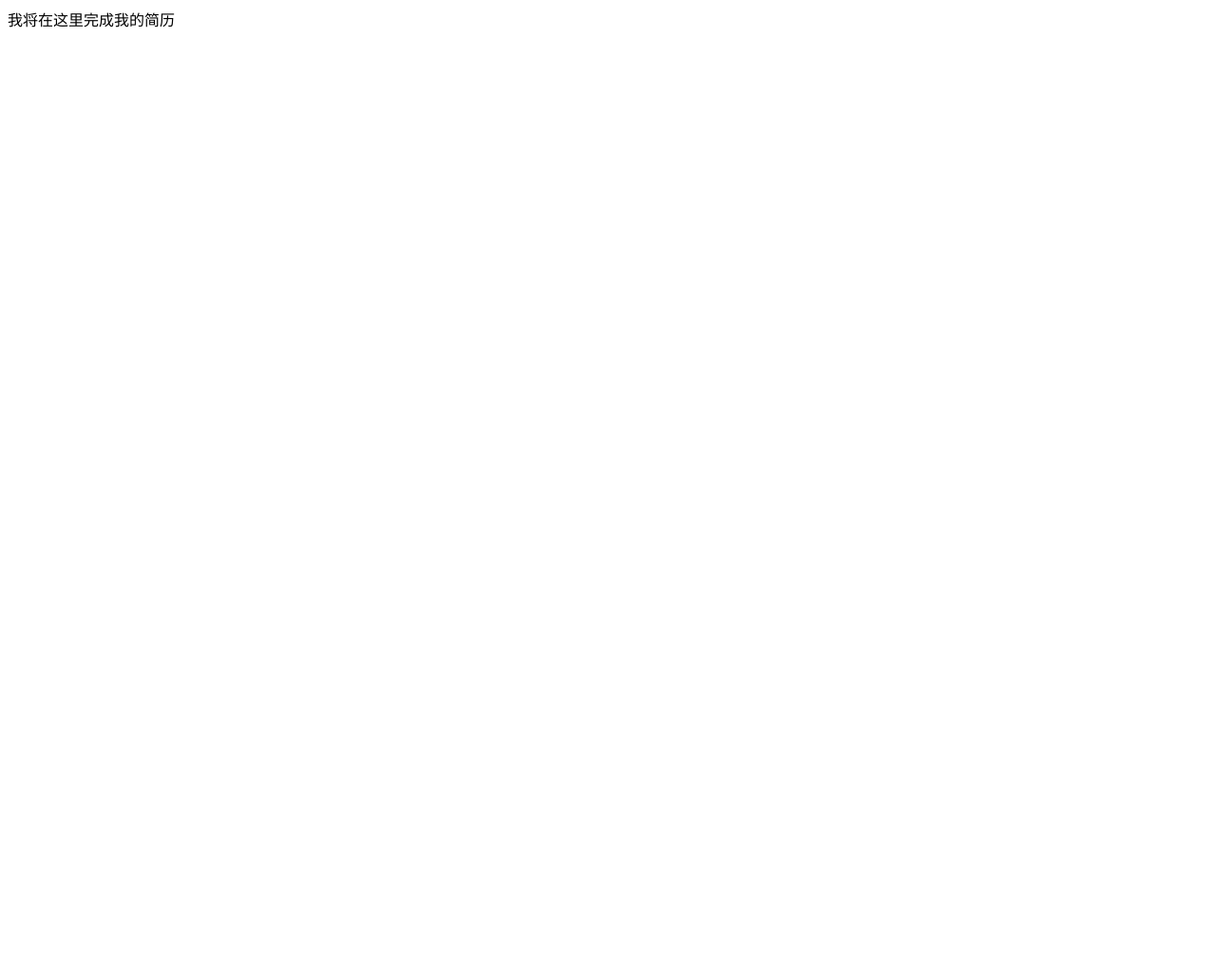
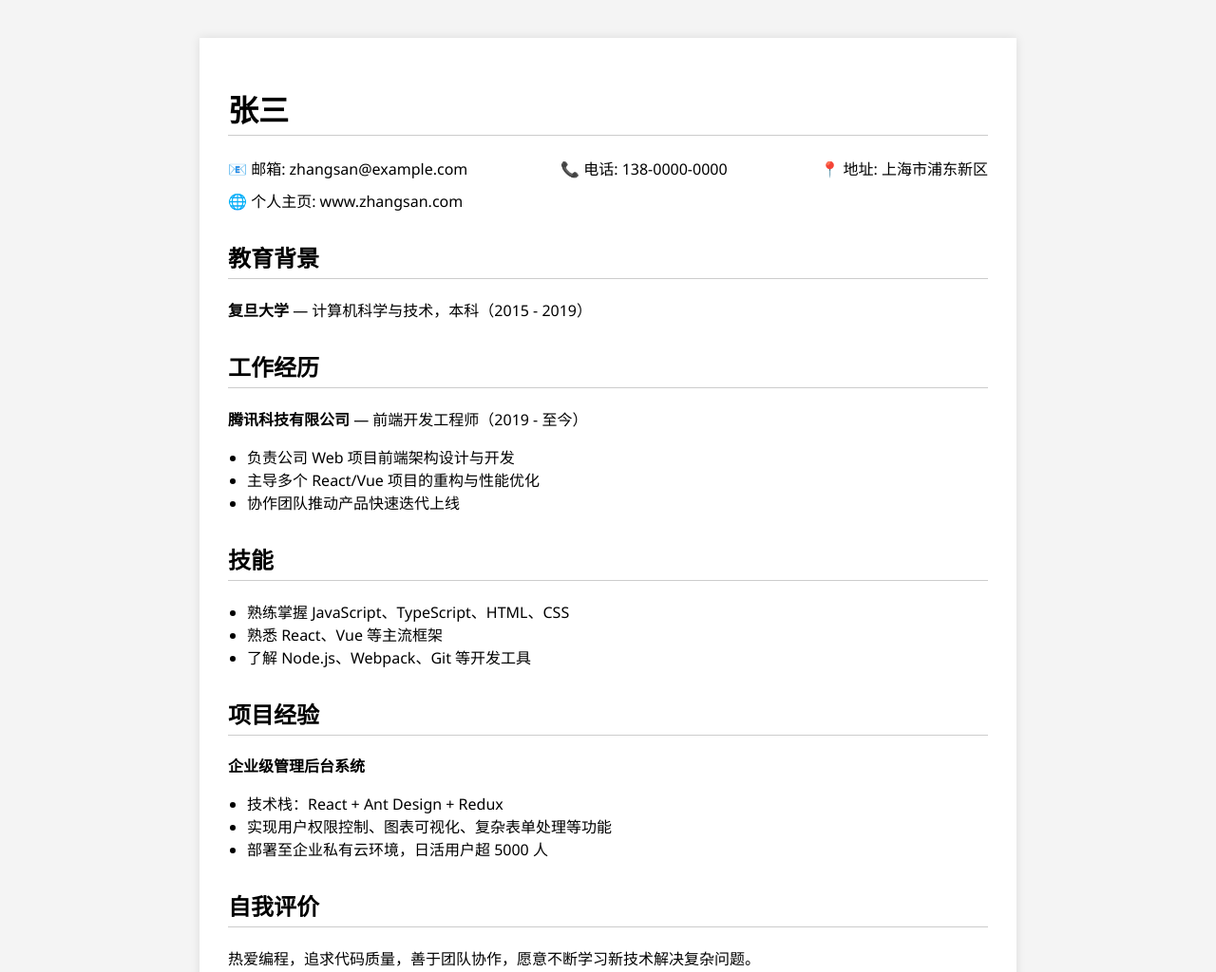
Before and after one commit to zhengjunup/zhengjunup.github.io, a plain HTML site: page index.html in a window 1280 px wide. Shown: the whole page at 95% size. Before the commit the page ends 800 px from the top, so only its background shows below. Drawn offline with Linux system fonts and the light colour scheme.

Commit message:
Update index.html

```diff
--- a/index.html
+++ b/index.html
@@ -1,12 +1,91 @@
 <!DOCTYPE html>
-<html lang="en">
-  <head>
-    <meta charset="UTF-8" />
-    <meta http-equiv="X-UA-Compatible" content="IE=edge" />
-    <meta name="viewport" content="width=device-width, initial-scale=1.0" />
-    <title>简历</title>
-  </head>
-  <body>
-    <div>我将在这里完成我的简历</div>
-  </body>
+<html lang="zh">
+<head>
+  <meta charset="UTF-8" />
+  <meta name="viewport" content="width=device-width, initial-scale=1.0"/>
+  <title>个人简历</title>
+  <style>
+    body {
+      font-family: "Segoe UI", "Microsoft YaHei", sans-serif;
+      background-color: #f4f4f4;
+      margin: 0;
+      padding: 40px;
+    }
+    .resume {
+      max-width: 800px;
+      margin: auto;
+      background-color: white;
+      padding: 30px;
+      box-shadow: 0 0 10px rgba(0,0,0,0.1);
+    }
+    h1, h2 {
+      border-bottom: 1px solid #ccc;
+      padding-bottom: 5px;
+    }
+    .section {
+      margin-bottom: 30px;
+    }
+    .info {
+      display: flex;
+      flex-wrap: wrap;
+      justify-content: space-between;
+    }
+    .info div {
+      margin-bottom: 10px;
+    }
+    ul {
+      padding-left: 20px;
+    }
+  </style>
+</head>
+<body>
+  <div class="resume">
+    <h1>张三</h1>
+    <div class="info">
+      <div>📧 邮箱: zhangsan@example.com</div>
+      <div>📞 电话: 138-0000-0000</div>
+      <div>📍 地址: 上海市浦东新区</div>
+      <div>🌐 个人主页: www.zhangsan.com</div>
+    </div>
+
+    <div class="section">
+      <h2>教育背景</h2>
+      <p><strong>复旦大学</strong> — 计算机科学与技术，本科（2015 - 2019）</p>
+    </div>
+
+    <div class="section">
+      <h2>工作经历</h2>
+      <p><strong>腾讯科技有限公司</strong> — 前端开发工程师（2019 - 至今）</p>
+      <ul>
+        <li>负责公司 Web 项目前端架构设计与开发</li>
+        <li>主导多个 React/Vue 项目的重构与性能优化</li>
+        <li>协作团队推动产品快速迭代上线</li>
+      </ul>
+    </div>
+
+    <div class="section">
+      <h2>技能</h2>
+      <ul>
+        <li>熟练掌握 JavaScript、TypeScript、HTML、CSS</li>
+        <li>熟悉 React、Vue 等主流框架</li>
+        <li>了解 Node.js、Webpack、Git 等开发工具</li>
+      </ul>
+    </div>
+
+    <div class="section">
+      <h2>项目经验</h2>
+      <p><strong>企业级管理后台系统</strong></p>
+      <ul>
+        <li>技术栈：React + Ant Design + Redux</li>
+        <li>实现用户权限控制、图表可视化、复杂表单处理等功能</li>
+        <li>部署至企业私有云环境，日活用户超 5000 人</li>
+      </ul>
+    </div>
+
+    <div class="section">
+      <h2>自我评价</h2>
+      <p>热爱编程，追求代码质量，善于团队协作，愿意不断学习新技术解决复杂问题。</p>
+    </div>
+  </div>
+</body>
 </html>
```
